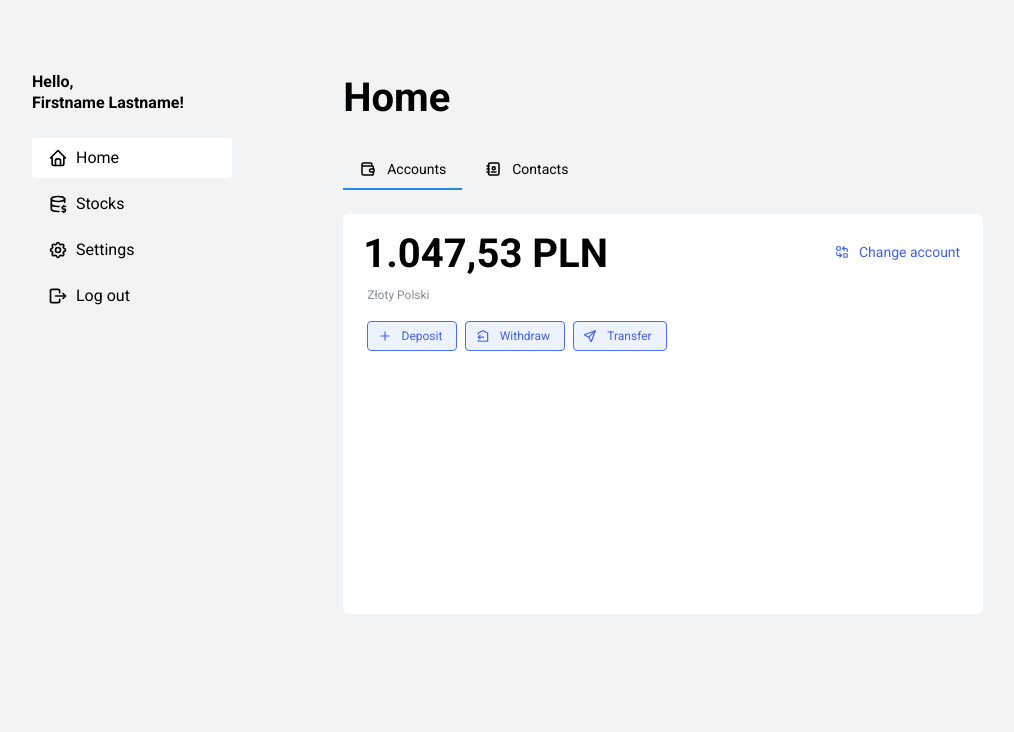
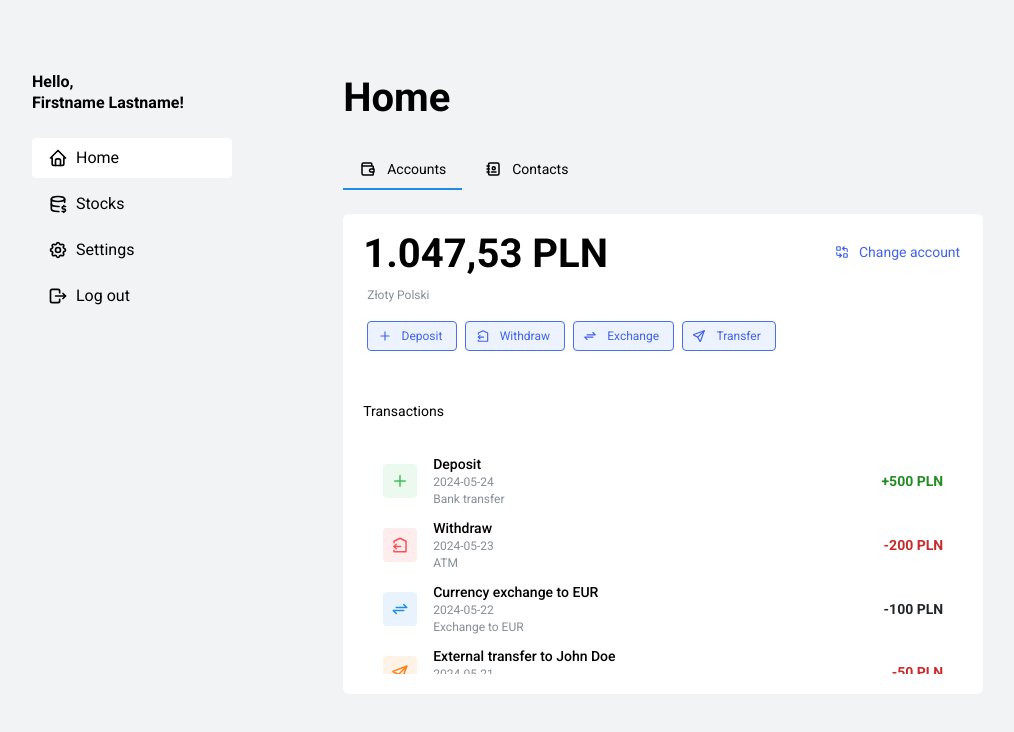
Before and after one commit to vvrega/bank-app, a Next.js app: page / in a window 1280 px wide. Shown: the top 732 px of the page, without its empty margins (52-1066 px from the left). Built offline with nearby package versions, Linux system fonts and the light colour scheme.

Commit message:
feat(accounts): improve accounts layout and add transaction history

```diff
--- /dev/null
+++ b/src/app/_mock/transactions.ts
@@ -0,0 +1,91 @@
+export type TransactionType = 'deposit' | 'withdraw' | 'exchange' | 'external';
+
+export interface Transaction {
+  id: string;
+  type: TransactionType;
+  amount: number;
+  currency: string;
+  date: string;
+  description?: string;
+  targetCurrency?: string;
+  targetUser?: string;
+}
+
+export const transactions: Transaction[] = [
+  {
+    id: '1',
+    type: 'deposit',
+    amount: 500,
+    currency: 'PLN',
+    date: '2024-05-24',
+    description: 'Bank transfer',
+  },
+  {
+    id: '2',
+    type: 'withdraw',
+    amount: -200,
+    currency: 'PLN',
+    date: '2024-05-23',
+    description: 'ATM',
+  },
+  {
+    id: '3',
+    type: 'exchange',
+    amount: -100,
+    currency: 'PLN',
+    date: '2024-05-22',
+    targetCurrency: 'EUR',
+    description: 'Exchange to EUR',
+  },
+  {
+    id: '4',
+    type: 'external',
+    amount: -50,
+    currency: 'PLN',
+    date: '2024-05-21',
+    targetUser: 'John Doe',
+    description: 'Payment to John',
+  },
+  {
+    id: '5',
+    type: 'deposit',
+    amount: 1200,
+    currency: 'PLN',
+    date: '2024-05-20',
+    description: 'Salary',
+  },
+  {
+    id: '6',
+    type: 'exchange',
+    amount: -300,
+    currency: 'PLN',
+    date: '2024-05-19',
+    targetCurrency: 'USD',
+    description: 'Exchange to USD',
+  },
+  {
+    id: '7',
+    type: 'external',
+    amount: -75,
+    currency: 'PLN',
+    date: '2024-05-18',
+    targetUser: 'Anna Nowak',
+    description: 'Gift for Anna',
+  },
+  {
+    id: '8',
+    type: 'withdraw',
+    amount: -150,
+    currency: 'PLN',
+    date: '2024-05-17',
+    description: 'Card payment',
+  },
+  {
+    id: '9',
+    type: 'deposit',
+    amount: 250,
+    currency: 'PLN',
+    date: '2024-05-16',
+    description: 'Refund',
+  },
+];
--- a/src/components/Navbar/HomePanel/AccountsHomeTab/AccountsHomeTab.module.css
+++ b/src/components/Navbar/HomePanel/AccountsHomeTab/AccountsHomeTab.module.css
@@ -1,8 +1,11 @@
 .mainContainer {
   background-color: white;
-  height: 50vh;
+  height: 60vh;
   border-radius: 6px;
   margin-top: 24px;
+  display: flex;
+  flex-direction: column;
+  justify-content: space-between;
 }
 
 .currencyDescription {
--- a/src/components/Navbar/HomePanel/AccountsHomeTab/AccountsHomeTab.tsx
+++ b/src/components/Navbar/HomePanel/AccountsHomeTab/AccountsHomeTab.tsx
@@ -1,15 +1,20 @@
-import { Button, Group, Text } from '@mantine/core';
+import { TransactionHistoryItem } from './TransactionHistoryItem/TransactionHistoryItem';
+import { transactions } from '@/app/_mock/transactions';
+
+import { Box, Button, Group, ScrollArea, Text } from '@mantine/core';
 import styles from './AccountsHomeTab.module.css';
 import {
   IconReplace,
   IconPlus,
   IconTransferOut,
   IconSend,
+  IconArrowsExchange,
 } from '@tabler/icons-react';
 
 export const AccountsHomeTab = () => {
   return (
-    <div className={styles.mainContainer}>
+    <Box className={styles.mainContainer}>
+      <Box>
         <Group
           className={styles.balanceContainer}
           w="100%"
@@ -50,11 +55,36 @@ export const AccountsHomeTab = () => {
             className={styles.actionButton}
             variant="light"
             size="xs"
+            leftSection={<IconArrowsExchange size={14} />}
+          >
+            Exchange
+          </Button>
+          <Button
+            className={styles.actionButton}
+            variant="light"
+            size="xs"
             leftSection={<IconSend size={14} />}
           >
             Transfer
           </Button>
         </Group>
-    </div>
+      </Box>
+      <Box>
+        <Text ml="lg" mt="xl" size="14px">
+          Transactions
+        </Text>
+        <ScrollArea h="30vh" mx="lg" mt="md" mb="lg">
+          <Box m="lg">
+            {' '}
+            {transactions.map((transaction) => (
+              <TransactionHistoryItem
+                key={transaction.id}
+                transaction={transaction}
+              />
+            ))}
+          </Box>
+        </ScrollArea>
+      </Box>
+    </Box>
   );
 };
--- /dev/null
+++ b/src/components/Navbar/HomePanel/AccountsHomeTab/TransactionHistoryItem/TransactionHistoryItem.tsx
@@ -0,0 +1,97 @@
+import { Box, Group, Text, ThemeIcon } from '@mantine/core';
+import {
+  IconPlus,
+  IconTransferOut,
+  IconSend,
+  IconArrowsExchange,
+} from '@tabler/icons-react';
+
+type TransactionType = 'deposit' | 'withdraw' | 'exchange' | 'external';
+
+interface Transaction {
+  id: string;
+  type: TransactionType;
+  amount: number;
+  currency: string;
+  date: string;
+  description?: string;
+  targetCurrency?: string; // for internal
+  targetUser?: string; // for external
+}
+
+const typeConfig: Record<
+  TransactionType,
+  { icon: React.ReactNode; color: string; label: string }
+> = {
+  deposit: {
+    icon: <IconPlus size={18} />,
+    color: 'green',
+    label: 'Deposit',
+  },
+  withdraw: {
+    icon: <IconTransferOut size={18} />,
+    color: 'red',
+    label: 'Withdraw',
+  },
+  exchange: {
+    icon: <IconArrowsExchange size={18} />,
+    color: 'blue',
+    label: 'Currency exchange',
+  },
+  external: {
+    icon: <IconSend size={18} />,
+    color: 'orange',
+    label: 'External transfer',
+  },
+};
+
+const valueColor: Record<TransactionType, string> = {
+  deposit: '#228B22',
+  exchange: '#212529',
+  withdraw: '#c92a2a',
+  external: '#c92a2a',
+};
+
+export function TransactionHistoryItem({
+  transaction,
+}: {
+  transaction: Transaction;
+}) {
+  const config = typeConfig[transaction.type];
+
+  return (
+    <Group align="center" gap="md" mb="xs">
+      <ThemeIcon color={config.color} variant="light" size="lg">
+        {config.icon}
+      </ThemeIcon>
+      <Box>
+        <Text size="sm" fw={500}>
+          {config.label}
+          {transaction.type === 'exchange' && transaction.targetCurrency
+            ? ` to ${transaction.targetCurrency}`
+            : ''}
+          {transaction.type === 'external' && transaction.targetUser
+            ? ` to ${transaction.targetUser}`
+            : ''}
+        </Text>
+        <Text size="xs" c="dimmed">
+          {transaction.date}
+        </Text>
+        {transaction.description && (
+          <Text size="xs" c="dimmed">
+            {transaction.description}
+          </Text>
+        )}
+      </Box>
+      <Text
+        fw={700}
+        size="sm"
+        ml="auto"
+        style={{ color: valueColor[transaction.type] }}
+      >
+        {transaction.amount > 0 ? '+' : ''}
+        {transaction.amount} {transaction.currency}
+      </Text>
+    </Group>
+  );
+}
--- a/src/components/Navbar/Navbar.tsx
+++ b/src/components/Navbar/Navbar.tsx
@@ -1,7 +1,7 @@
 'use client';
 import styles from './Navbar.module.css';
 import NextImage from 'next/image';
-import { Group, Tabs, Image, Text } from '@mantine/core';
+import { Group, Tabs, Image, Text, Box } from '@mantine/core';
 import avatarImg from '../assets/avatar.jpg';
 import {
   IconHome,
@@ -13,7 +13,7 @@ import { HomePanel } from './HomePanel/HomePanel';
 
 const Navbar = () => {
   return (
-    <div className={styles.mainContainer}>
+    <Box className={styles.mainContainer}>
       <Group w={200}>
         {/* <Image
           component={NextImage}
@@ -90,7 +90,7 @@ const Navbar = () => {
           Settings tab content
         </Tabs.Panel>
       </Tabs>
-    </div>
+    </Box>
   );
 };
 
```
Lines whose indentation alone changed are shown as unchanged.
